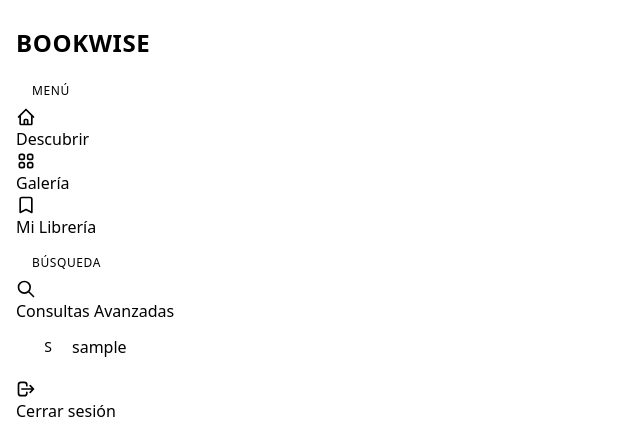
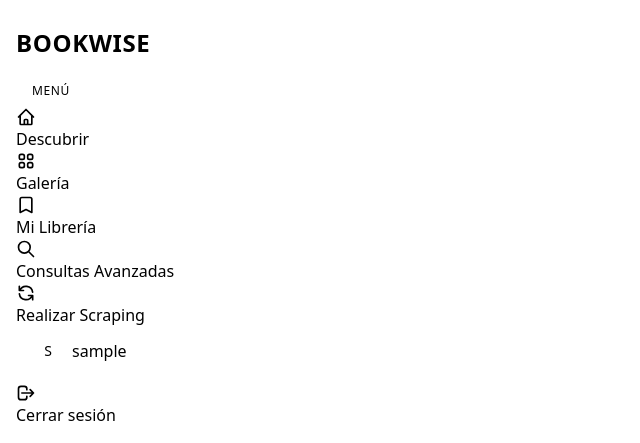
Before and after one commit to PDJ6975/Bookwise, a Django app: page /mi-libreria/ in a window 1280 px wide. Shown: the part 777-1220 px from the top of the page, without its empty margins (0-640 px from the left). Before the commit the page ends 1194 px from the top, so only its background shows below. Run offline with Django 5.2, Linux system fonts and the light colour scheme; the visitor is signed in with stand-in values (Sample User, id 1); data that the repository does not hold is empty; some libraries are stand-ins or nearby versions.

Commit message:
refactor: mejora de la estructura e interfaz

```diff
--- a/main/scraping.py
+++ b/main/scraping.py
@@ -380,6 +380,31 @@ def mostrar_libros(libros):
         print(f"  Sinopsis: {sinopsis}...")
 
 
+def ejecutar_scraping():
+    """
+    Ejecuta el scraping completo y actualiza el índice.
+    """
+    from main.whoosh_utils import indexar_libros
+
+    print("Iniciando scraping...")
+
+    # Extraer libros de todas las fuentes
+    libros = extraer_todos_libros('todo')
+    libros = filtrar_duplicados(libros)
+
+    print(f"{len(libros)} libros extraídos")
+
+    # Indexar libros (crea índice nuevo)
+    indexar_libros(libros)
+
+    print(f"Índice actualizado con {len(libros)} libros")
+
+    return {
+        'total': len(libros),
+        'mensaje': f'{len(libros)} libros indexados correctamente'
+    }
+
+
 # Para probar el scraping directamente
 if __name__ == '__main__':
     import sys
--- a/main/templates/base.html
+++ b/main/templates/main/base.html
@@ -89,7 +89,7 @@
 
                 <!-- Menú principal -->
                 <p class="text-xs text-base-content/50 uppercase tracking-wider mb-2 px-4">Menú</p>
-                <ul class="flex-1">
+                <ul>
                     <li>
                         <a href="{% url 'index' %}" class="{% if request.resolver_match.url_name == 'index' %}active{% endif %}">
                             <svg xmlns="http://www.w3.org/2000/svg" class="h-5 w-5" fill="none" viewBox="0 0 24 24" stroke="currentColor">
@@ -114,11 +114,6 @@
                             Mi Librería
                         </a>
                     </li>
-                </ul>
-
-                <!-- Búsqueda -->
-                <p class="text-xs text-base-content/50 uppercase tracking-wider mb-2 px-4 mt-4">Búsqueda</p>
-                <ul>
                     <li>
                         <a href="{% url 'buscar_avanzado' %}" class="{% if request.resolver_match.url_name == 'buscar_avanzado' %}active{% endif %}">
                             <svg xmlns="http://www.w3.org/2000/svg" class="h-5 w-5" fill="none" viewBox="0 0 24 24" stroke="currentColor">
@@ -127,7 +122,22 @@
                             Consultas Avanzadas
                         </a>
                     </li>
+                    {% if user.is_staff or user.is_superuser %}
+                    <li>
+                        <a href="#" onclick="event.preventDefault(); if(confirm('¿Ejecutar scraping? Esto puede tardar unos minutos.')) document.getElementById('scraping-form').submit();">
+                            <svg xmlns="http://www.w3.org/2000/svg" class="h-5 w-5" fill="none" viewBox="0 0 24 24" stroke="currentColor">
+                                <path stroke-linecap="round" stroke-linejoin="round" stroke-width="2" d="M4 4v5h.582m15.356 2A8.001 8.001 0 004.582 9m0 0H9m11 11v-5h-.581m0 0a8.003 8.003 0 01-15.357-2m15.357 2H15" />
+                            </svg>
+                            Realizar Scraping
+                        </a>
+                        <form id="scraping-form" action="{% url 'realizar_scraping' %}" method="post" class="hidden">
+                            {% csrf_token %}
+                        </form>
+                    </li>
+                    {% endif %}
                 </ul>
+
+                <div class="flex-1"></div>
 
                 <div class="divider"></div>
 
--- a/main/templates/main/buscar_avanzado.html
+++ b/main/templates/main/buscar_avanzado.html
@@ -1,4 +1,4 @@
-{% extends 'base.html' %}
+{% extends 'main/base.html' %}
 
 {% block title %}Búsqueda Avanzada - BookWise{% endblock %}
 
--- a/main/templates/main/galeria.html
+++ b/main/templates/main/galeria.html
@@ -1,4 +1,4 @@
-{% extends 'base.html' %}
+{% extends 'main/base.html' %}
 
 {% block title %}
 {% if genero_filtrado %}{{ genero_filtrado }} - BookWise{% else %}Galería - BookWise{% endif %}
--- a/main/templates/main/index.html
+++ b/main/templates/main/index.html
@@ -1,4 +1,4 @@
-{% extends 'base.html' %}
+{% extends 'main/base.html' %}
 {% load static %}
 
 {% block title %}BookWise - Descubrir{% endblock %}
--- a/main/templates/main/login.html
+++ b/main/templates/main/login.html
@@ -1,4 +1,4 @@
-{% extends 'base.html' %}
+{% extends 'main/base.html' %}
 
 {% block title %}BookWise - Iniciar sesión{% endblock %}
 
--- a/main/templates/main/mi_libreria.html
+++ b/main/templates/main/mi_libreria.html
@@ -1,4 +1,4 @@
-{% extends 'base.html' %}
+{% extends 'main/base.html' %}
 
 {% block title %}BookWise - Mi Librería{% endblock %}
 
--- a/main/templates/main/registro.html
+++ b/main/templates/main/registro.html
@@ -1,4 +1,4 @@
-{% extends 'base.html' %}
+{% extends 'main/base.html' %}
 
 {% block title %}BookWise - Registro{% endblock %}
 
--- a/main/urls.py
+++ b/main/urls.py
@@ -13,4 +13,6 @@ urlpatterns = [
     path('login/', views.login_view, name='login'),
     path('registro/', views.registro_view, name='registro'),
     path('logout/', views.logout_view, name='logout'),
+    # Administración
+    path('administracion/scraping/', views.realizar_scraping, name='realizar_scraping'),
 ]
--- a/main/views.py
+++ b/main/views.py
@@ -1,5 +1,5 @@
 from django.shortcuts import render, redirect, get_object_or_404
-from django.contrib.auth.decorators import login_required
+from django.contrib.auth.decorators import login_required, user_passes_test
 from django.contrib.auth import authenticate, login as auth_login, logout as auth_logout
 from django.contrib.auth.models import User
 from django.contrib import messages
@@ -7,6 +7,12 @@ from django.utils import timezone
 from main.whoosh_utils import obtener_generos, buscar_por_genero, buscar_filtrado
 from main.models import LibroUsuario
 from main.recommender import obtener_recomendaciones_para_vista, diagnosticar_perfil
+from main.scraping import ejecutar_scraping
+
+
+def is_admin(user):
+    """Verifica si el usuario es administrador"""
+    return user.is_staff or user.is_superuser
 
 
 def index(request):
@@ -260,3 +266,27 @@ def buscar_avanzado(request):
         'campo_autor': campo_autor,
         'campo_sinopsis': campo_sinopsis,
     })
+
+
+# ============================================================================
+# ADMINISTRACIÓN
+# ============================================================================
+
+@login_required
+@user_passes_test(is_admin)
+def realizar_scraping(request):
+    """Ejecuta el scraping y actualiza el índice Whoosh"""
+    if request.method == 'POST':
+        try:
+
+            # Ejecutar scraping
+            resultado = ejecutar_scraping()
+
+            messages.success(
+                request,
+                f"Scraping completado: {resultado.get('total', 0)} libros indexados"
+            )
+        except Exception as e:
+            messages.error(request, f"Error durante el scraping: {str(e)}")
+
+    return redirect('index')
```
Also changed, not shown: main/static/main/img/inicio-no-recomendaciones.jpg (deleted), main/templates/buscar.html (deleted), main/templates/buscar_genero.html (deleted), main/templates/index.html (deleted), main/templates/recomendaciones.html (deleted), 1 other file.
